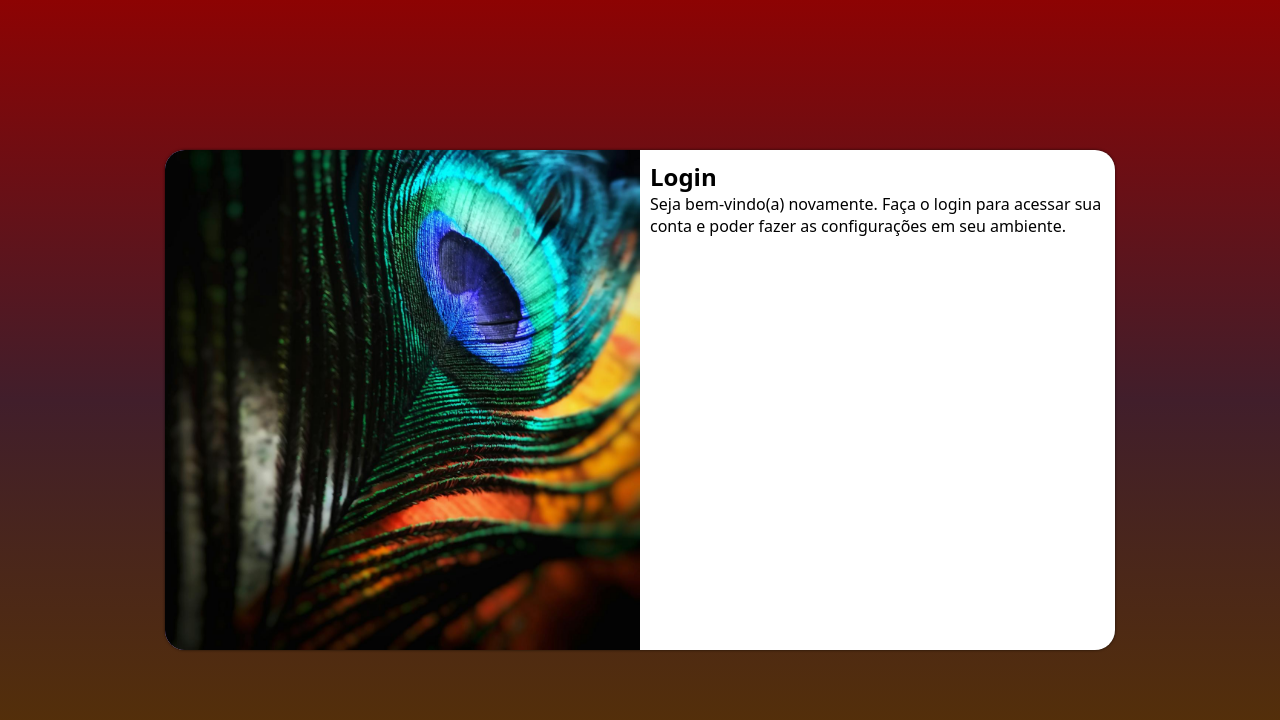
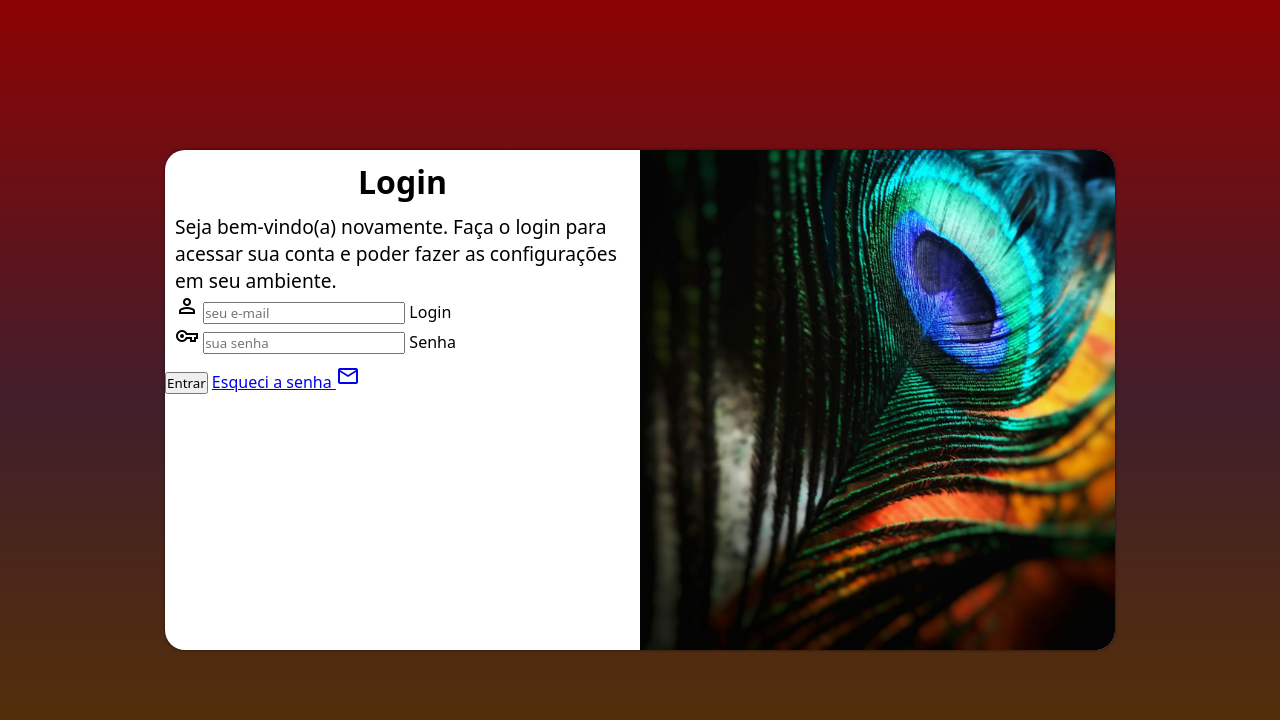
Before and after one commit to EmersonCristo/projeto-login, a plain HTML site: page index.html in a window 1280 px wide. Drawn offline with nearby package versions, Linux system fonts and the light colour scheme.

Commit message:
atualizei o formulario

```diff
--- a/estilos/media-query.css
+++ b/estilos/media-query.css
@@ -8,14 +8,12 @@ Grandes telas: acima de 1200px
 */
 
 @media screen and (min-width: 768px) and (max-width: 992px) {
-
     body {
         background-image: linear-gradient(to top, #583302, #411e2b);
     }
 
     section#login {
-        width: 75vw;
-    }
+        width: 80vw;
     }
 
     section#login > div#imagem {
@@ -29,6 +27,7 @@ section#login > div#formulario {
         float: right;
         width: 70%;
     }
+}
 
 @media screen and (min-width: 992px) {
     body {
@@ -37,17 +36,24 @@ section#login > div#formulario {
 
     section#login {
         width: 950px;
-        background: cover;
-    }
     }
 
     section#login > div#imagem {
-    float: left;
+        float: right;
         width: 50%;
         height: 100%;
     }
 
     section#login > div#formulario {
-    float: right;
+        float: left;
         width: 50%;
     }
+
+    div#formulario > h1 {
+        font-size: 2em;
+    }
+
+    div#formulario > p {
+        font-size: 1.2em;
+    }
+}
--- a/estilos/style.css
+++ b/estilos/style.css
@@ -52,5 +52,13 @@ section#login > div#imagem {
 section#login > div#formulario {
     display: block;
     padding: 10px;
+}
 
+div#formulario > h1 {
+    text-align: center;
+    margin-bottom: 10px;
 }
+
+div#formulario > p {
+    font-size: 0.8em;
+}
--- a/index.html
+++ b/index.html
@@ -3,6 +3,7 @@
 <head>
     <meta charset="UTF-8">
     <meta name="viewport" content="width=device-width, initial-scale=1.0">
+    <link rel="stylesheet" href="https://fonts.googleapis.com/css2?family=Material+Symbols+Outlined:opsz,wght,FILL,GRAD@24,400,0,0" />
     <link rel="stylesheet" href="estilos/style.css">
     <link rel="stylesheet" href="estilos/media-query.css">
     <title>Login</title>
@@ -16,8 +17,25 @@
             <div id="formulario">
                 <h1>Login</h1>
                 <p>Seja bem-vindo(a) novamente. Faça o login para acessar sua conta e poder fazer as configurações em seu ambiente.</p>
-            <form action="login.php" method="post"></form>
+            <form action="login.php" method="post" autocomplete="on">
+                <div class="campo">
+                    <span class="material-symbols-outlined">person</span>
+                    <input type="email" name="login" id="ilogin" placeholder="seu e-mail" autocomplete="email" required maxlength="30">
+                    <label for="ilogin">Login</label>
+                </div>
+                <div class="campo">
+                    <span class="material-symbols-outlined">
+                        vpn_key
+                        </span>
+                    <input type="password" name="senha" id="isenha" placeholder="sua senha" autocomplete="current-password" required minlength="8" maxlength="20">
+                    <label for="isenha">Senha</label>
+                </div>
+            </form>
             </div>
+            <input type="submit" value="Entrar">
+            <a href="esqueci.html">
+                Esqueci a senha <span class="material-symbols-outlined">mail</span>
+            </a>
         </section>
     </main>
 </body>
```
Lines whose indentation alone changed are shown as unchanged.
